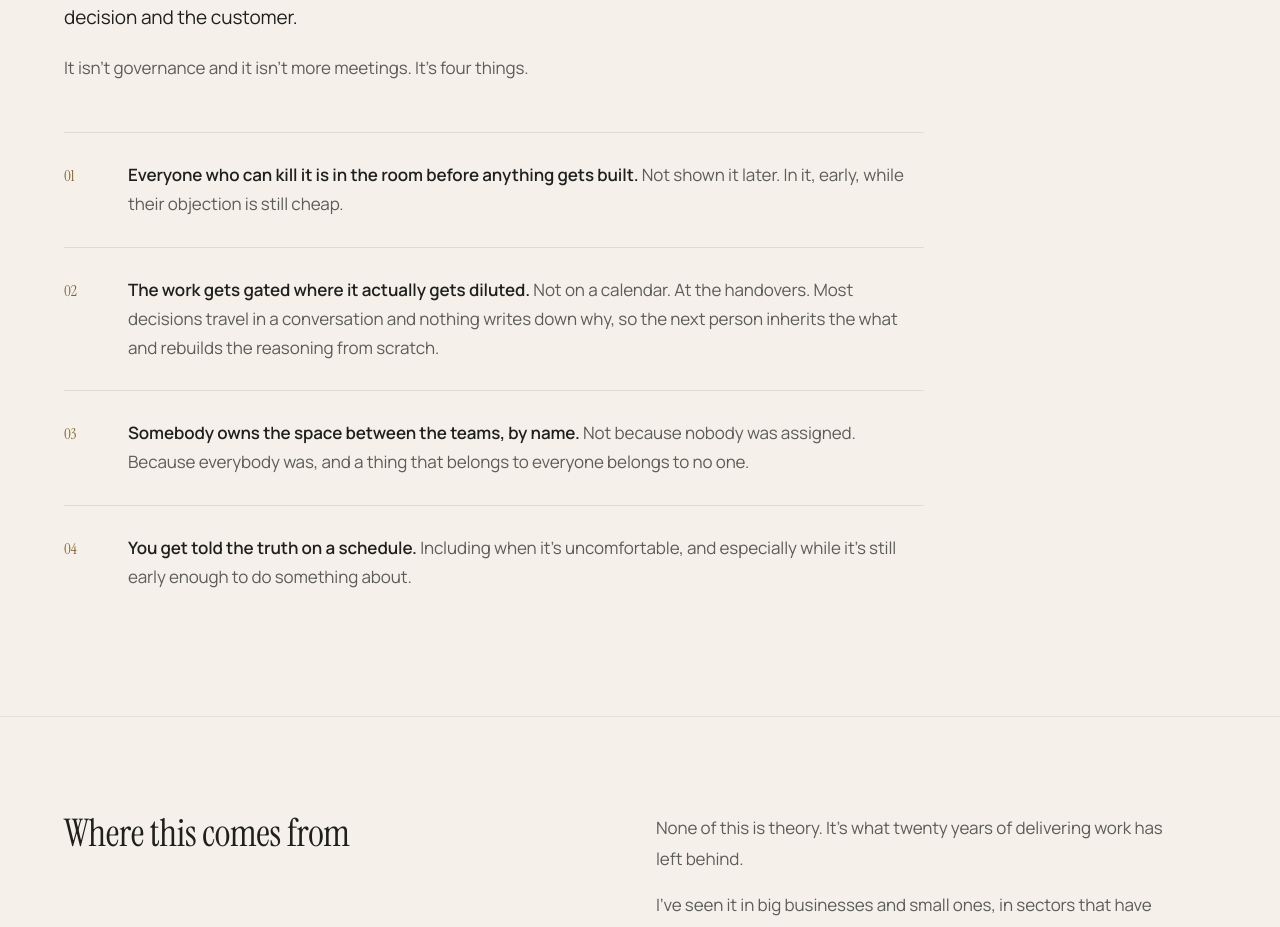
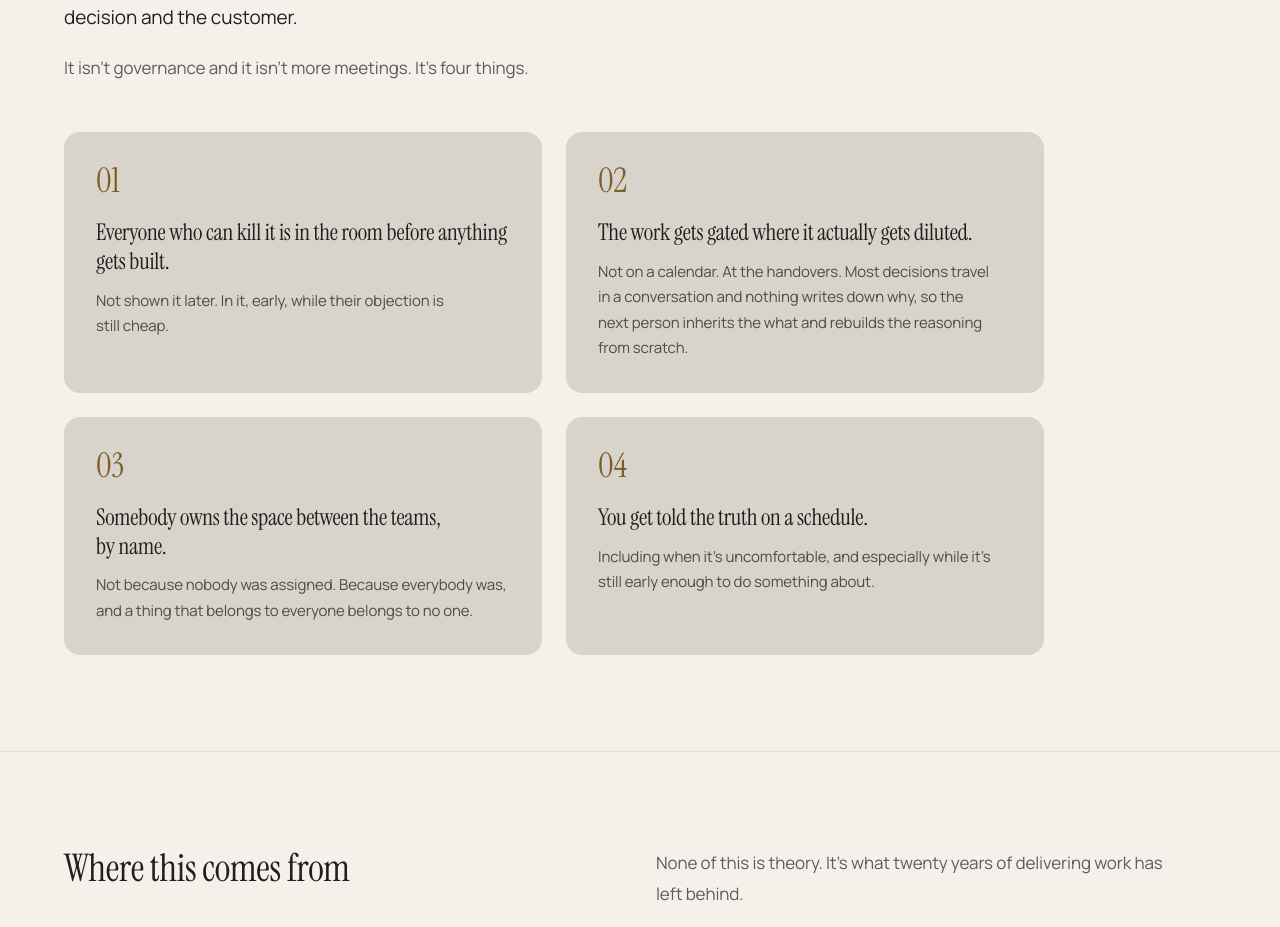
Before and after one commit to darrenbrett-lang/dabhands.delivery, a Next.js app: page /safe-passage in a window 1280 px wide. Shown: the part 4320-5247 px from the top of the page. Built offline with nearby package versions, Linux system fonts and the light colour scheme.

Commit message:
Safe Passage: the four moves become four squares
2x2 solid soft-grey cards; large deep-gold serif numerals, leads as
serif statements, explanations in body copy. Replaces the numbered
hairline rows.

Co-Authored-By: Claude Fable 5 <noreply@anthropic.com>

```diff
--- a/pages/safe-passage.tsx
+++ b/pages/safe-passage.tsx
@@ -394,17 +394,19 @@ export default function SafePassage() {
                 It isn’t governance and it isn’t more meetings. It’s four things.
               </p>
             </FadeUp>
-            <div className="mt-10 md:mt-12 max-w-[860px]">
+            {/* Four moves as four squares: solid soft-grey cards, a large
+                serif numeral in deep gold, the lead as a serif statement. */}
+            <div className="mt-10 md:mt-12 grid grid-cols-1 md:grid-cols-2 gap-5 md:gap-6 items-stretch max-w-[980px]">
               {FOUR.map((f, i) => (
-                <FadeUp key={f.num} delay={i * 0.06}>
-                  <div className="grid grid-cols-[3rem_1fr] md:grid-cols-[4rem_1fr] items-baseline border-t border-stone/70 py-6 md:py-7">
-                    <p className="font-serif text-[15px]" style={{ color: DEEP_GOLD }} aria-hidden>
+                <FadeUp key={f.num} delay={i * 0.07} className="h-full">
+                  <div className="flex h-full flex-col rounded-2xl p-6 md:p-8" style={{ backgroundColor: 'var(--color-stone)' }}>
+                    <p className="font-serif text-[30px] md:text-[34px] leading-none" style={{ color: DEEP_GOLD }} aria-hidden>
                       {f.num}
                     </p>
-                    <p className="text-[16px] md:text-[17px] leading-[1.7]">
-                      <span className="font-semibold text-ink">{f.lead}</span>{' '}
-                      <span className="text-graphite">{f.rest}</span>
+                    <p className="mt-4 md:mt-5 font-serif text-[21px] md:text-[23px] leading-[1.25] tracking-[-0.01em] text-ink text-balance">
+                      {f.lead}
                     </p>
+                    <p className="mt-3 text-[15px] leading-[1.7] text-ink/75">{f.rest}</p>
                   </div>
                 </FadeUp>
               ))}
```
